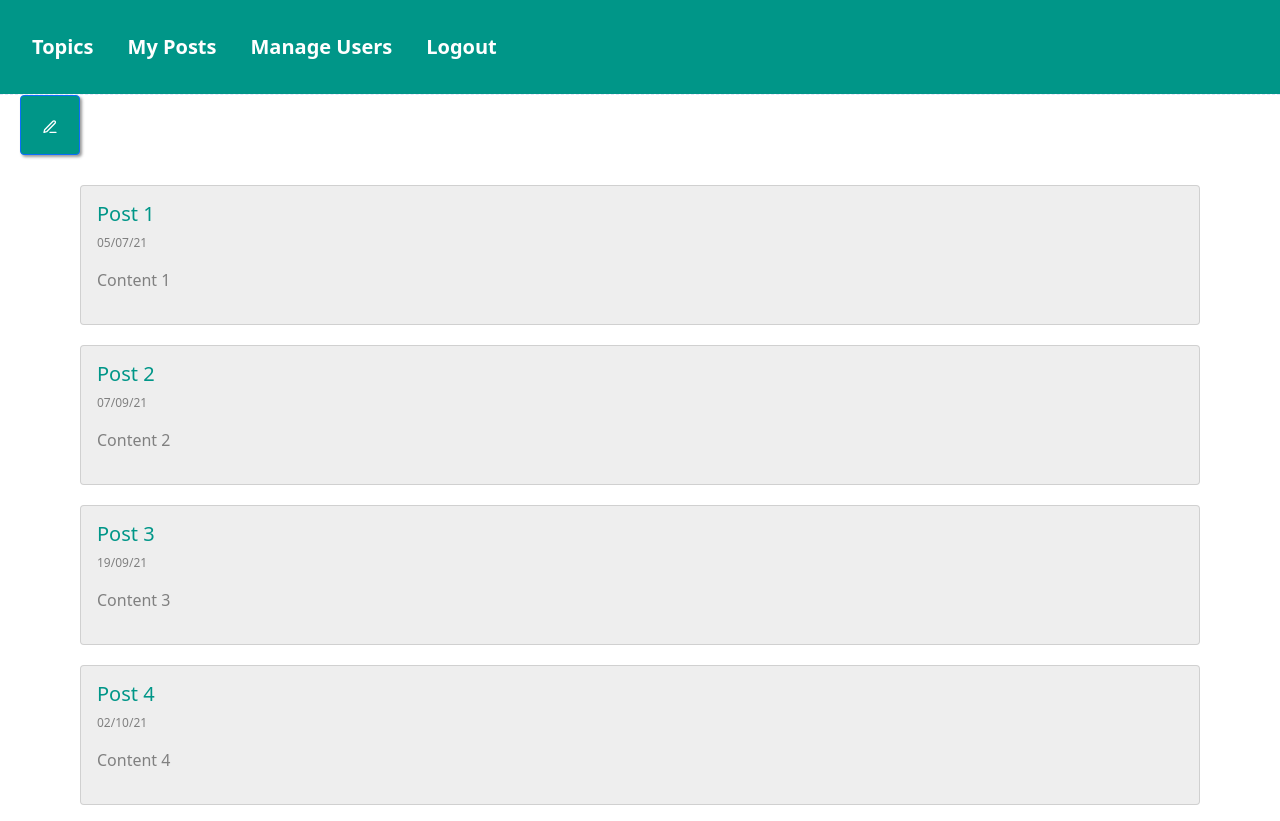
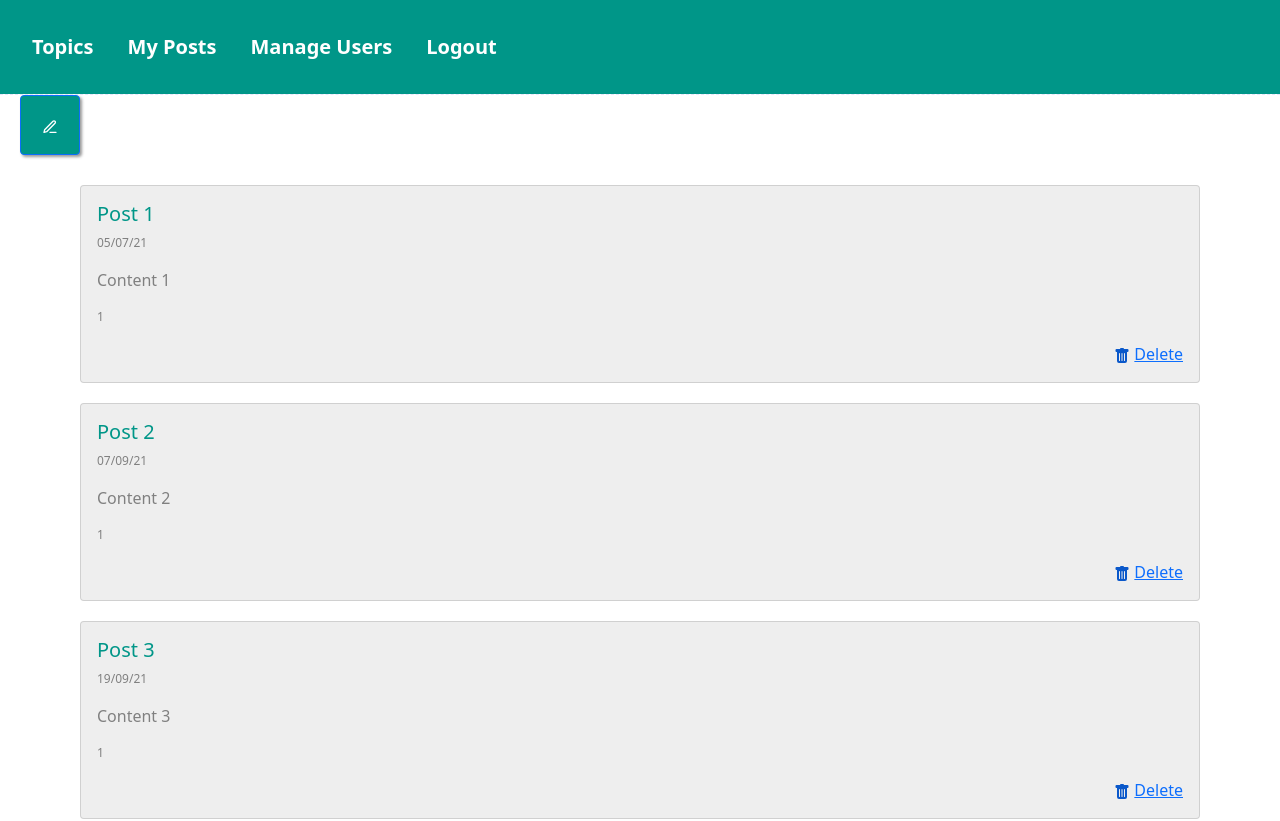
Before and after one commit to ClaraChelala/projet, a React (Create React App) app: page /Posts in a window 1280 px wide. Shown: the top 821 px of the page. Built offline with nearby package versions, Linux system fonts and the light colour scheme; sample sign-in values are in the browser's storage.

Commit message:
posts fixes

```diff
--- a/src/pages/AdminTopics.js
+++ b/src/pages/AdminTopics.js
@@ -52,7 +52,7 @@ const AdminTopics = () => {
                                                                                         <span className="addBtn">
                                                                                                 <FiPlus className="plusIcon" /> <a href="/NewAdminPost"className="card-link">Add</a></span>
                                                                                         <span className="modifyBtn">
-                                                                                                <BsFillTrashFill className="FillTrashFill" /> <a href="/ModifyTopics" className="card-link">Delete</a>
+                                                                                                <BsFillTrashFill className="FillTrashFill" /> <a href="" className="card-link">Delete</a>
                                                                                         </span>
                                                                                         <span className="ViewBtn">
                                                                                         <FiEye className="Fieye" /> <a href="#" className="card-link">View</a>
--- a/src/pages/Posts.js
+++ b/src/pages/Posts.js
@@ -6,6 +6,7 @@ import { useSelector } from 'react-redux';
 import Row from "react-bootstrap/Row";
 import Col from "react-bootstrap/Col";
 import Container from "react-bootstrap/Container";
+import {BsFillTrashFill} from "react-icons/bs";
 
 
 const Posts = () => {
@@ -40,8 +41,11 @@ const Posts = () => {
                                                                     <h5 className="card-title" >   {col.title}</h5>
                                                                     <p className="card-date">{col.date}</p>
                                                                     <p className="card-text">{col.content}</p>
+                                                                    <p className="card-date">{col.userId}</p>
                                                                     <div className="iconsDiv">
-
+                                                                    <span className="modifyBtn">
+                                                                                                <BsFillTrashFill className="FillTrashFill" /> <a href="" className="card-link">Delete</a>
+                                                                                        </span>
 
                                                                     </div>
                                                             </div></div>
@@ -50,6 +54,7 @@ const Posts = () => {
                             </Row>
                     </Container>
 
+
             ))}</Fragment>
 );
 
```
